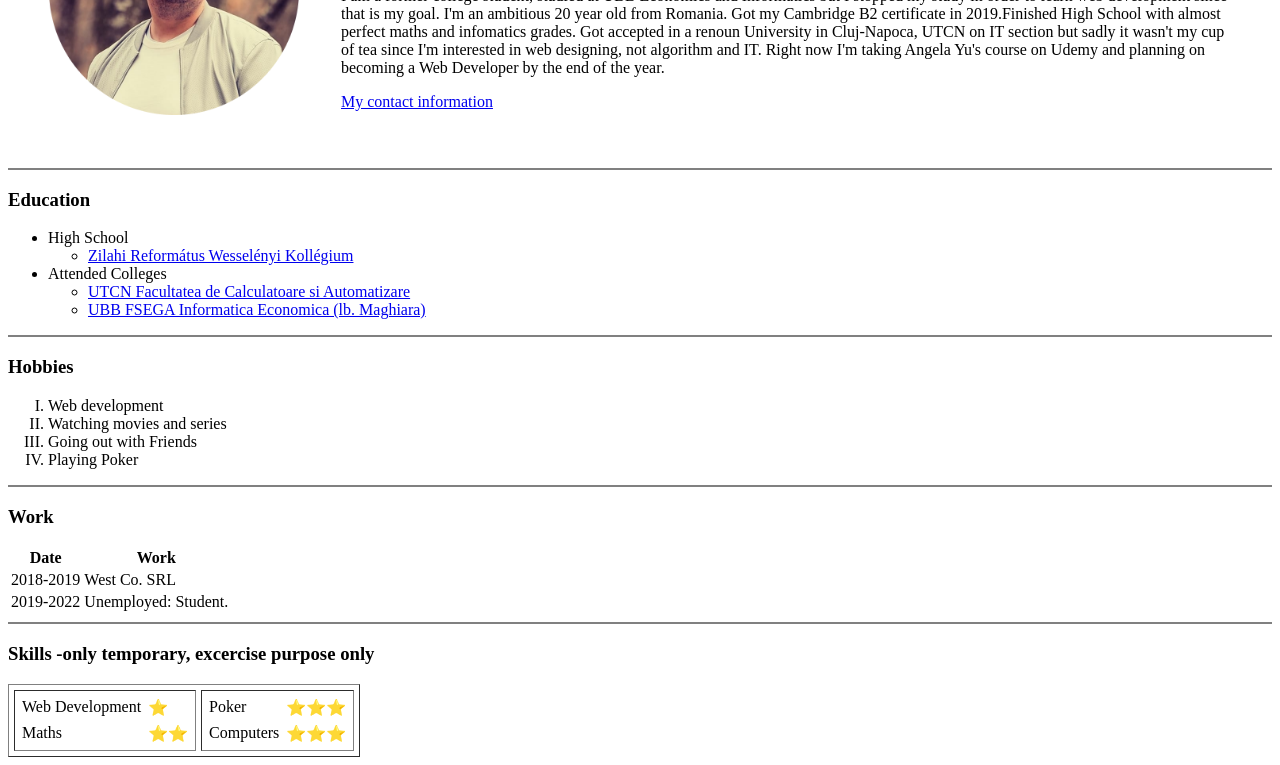
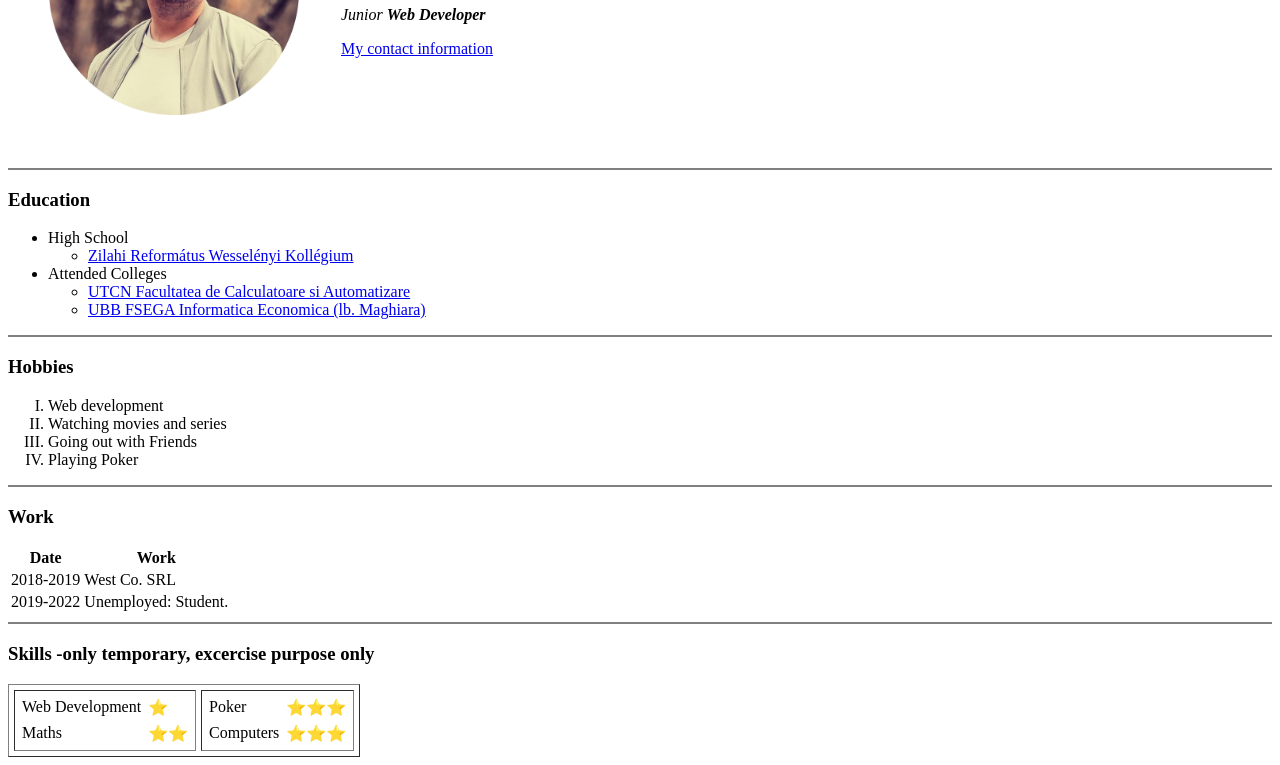
Before and after one commit to ZsoltSzilagyi1/cv, a plain HTML site: page index.html in a window 1280 px wide. Shown: the part 184-949 px from the top of the page. Drawn offline with Linux system fonts and the light colour scheme.

Commit message:
Update index.html

```diff
--- a/index.html
+++ b/index.html
@@ -16,10 +16,7 @@
           <em>Junior <strong>Web Developer</strong></em>
         </p>
         <p>
-          I am a former college student, studied at UBB Economics and Informatics but I stopped my study in order to learn web development since that is my goal.
-          I'm an ambitious 20 year old from Romania. Got my Cambridge B2 certificate in 2019.Finished High School with almost perfect maths and infomatics grades. Got
-          accepted in a renoun University in Cluj-Napoca, UTCN on IT section but sadly it wasn't my cup of tea since I'm interested in web designing, not algorithm
-          and IT. Right now I'm taking Angela Yu's course on Udemy and planning on becoming a Web Developer by the end of the year.
+
         </p>
         <a href="contact-info.html" target="_blank">My contact information</a>
       </td>
```
